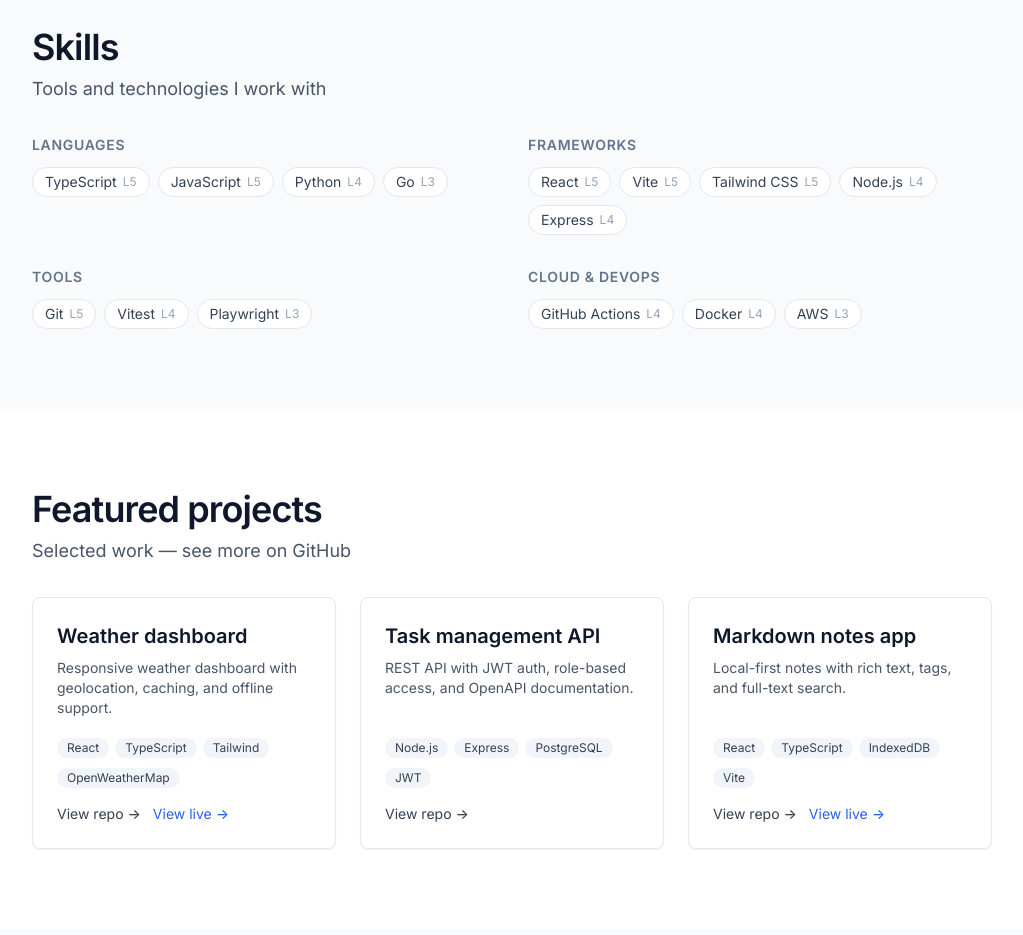
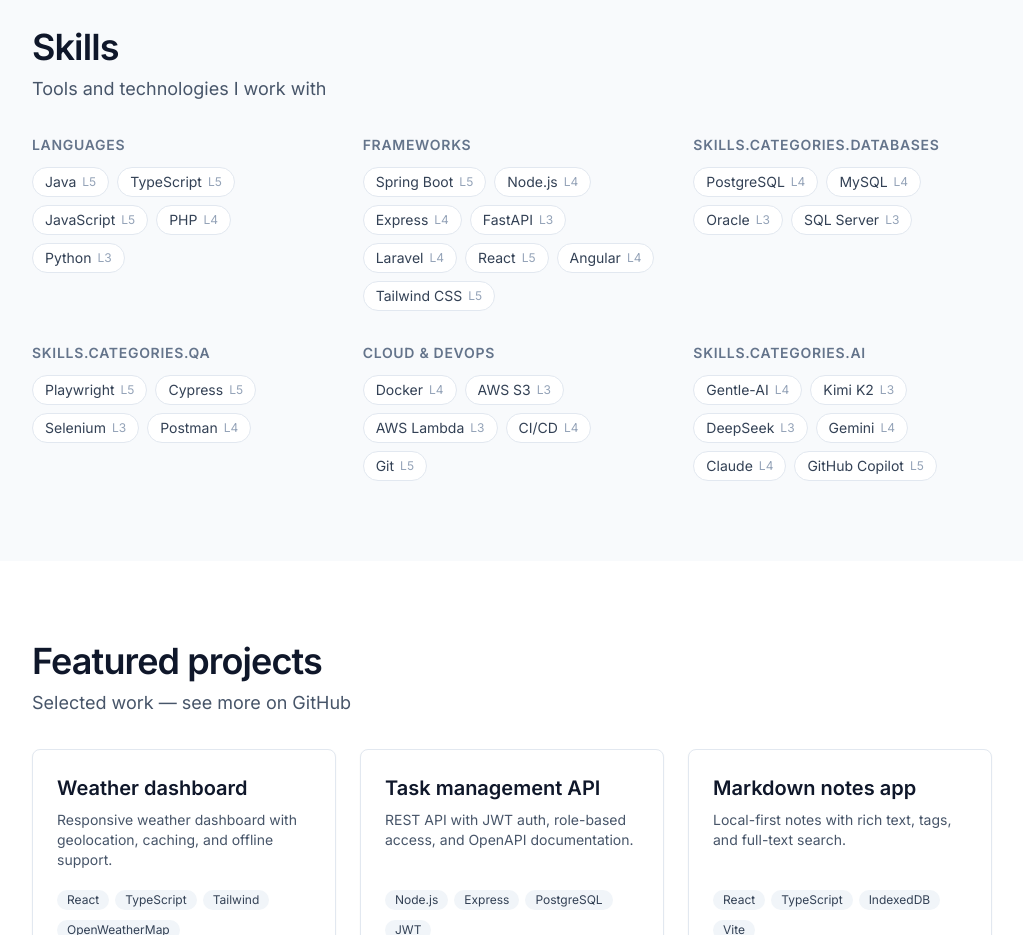
Before and after one commit to JOspitia/JOspitia.github.io, a React (Vite) app: page / in a window 1280 px wide. Shown: the part 1240-2175 px from the top of the page, without its empty margins (128-1151 px from the left). Built offline with nearby package versions, Linux system fonts and the light colour scheme.

Commit message:
feat(data): reescribir skills con stack real (Java, Spring, QA, IA, etc.)

```diff
--- a/src/data/skills.ts
+++ b/src/data/skills.ts
@@ -1,30 +1,61 @@
 import type { Skill } from '../types/skill';
 
 /**
- * Skills data source — consumed by the Skills section (PR 3).
+ * Skills data source — consumed by the Skills section (PR 3a).
  *
  * `name` is intentionally NOT translated (design #168 decision #4):
  * "TypeScript", "PostgreSQL", etc. are product names, not copy.
  * Category labels ARE translated via `t('skills.categories.<id>')`.
  *
- * `level` is a 1..5 ordinal reserved for future visual rendering
- * (bars / dot grids). PR 3 may or may not surface it; the field
- * exists either way so the data contract stays stable.
+ * `level` is a 1..5 ordinal surfaced as `L{level}` next to each badge.
+ *
+ * PR 8a replaces placeholders with the real stack from the user's
+ * `ME.md`: 6 categories (languages, frameworks, databases, qa, cloud,
+ * ai) with 32 skills. Levels reflect working confidence (1=exposure,
+ * 5=expert).
  */
 export const skills: readonly Skill[] = [
+  // Languages
+  { id: 'java', name: 'Java', category: 'languages', level: 5 },
   { id: 'ts', name: 'TypeScript', category: 'languages', level: 5 },
   { id: 'js', name: 'JavaScript', category: 'languages', level: 5 },
-  { id: 'py', name: 'Python', category: 'languages', level: 4 },
-  { id: 'go', name: 'Go', category: 'languages', level: 3 },
-  { id: 'react', name: 'React', category: 'frameworks', level: 5 },
-  { id: 'vite', name: 'Vite', category: 'frameworks', level: 5 },
-  { id: 'tailwind', name: 'Tailwind CSS', category: 'frameworks', level: 5 },
+  { id: 'php', name: 'PHP', category: 'languages', level: 4 },
+  { id: 'py', name: 'Python', category: 'languages', level: 3 },
+
+  // Frameworks (backend + frontend)
+  { id: 'spring', name: 'Spring Boot', category: 'frameworks', level: 5 },
   { id: 'node', name: 'Node.js', category: 'frameworks', level: 4 },
   { id: 'express', name: 'Express', category: 'frameworks', level: 4 },
-  { id: 'git', name: 'Git', category: 'tools', level: 5 },
-  { id: 'vitest', name: 'Vitest', category: 'tools', level: 4 },
-  { id: 'playwright', name: 'Playwright', category: 'tools', level: 3 },
-  { id: 'gh', name: 'GitHub Actions', category: 'cloud', level: 4 },
+  { id: 'fastapi', name: 'FastAPI', category: 'frameworks', level: 3 },
+  { id: 'laravel', name: 'Laravel', category: 'frameworks', level: 4 },
+  { id: 'react', name: 'React', category: 'frameworks', level: 5 },
+  { id: 'angular', name: 'Angular', category: 'frameworks', level: 4 },
+  { id: 'tailwind', name: 'Tailwind CSS', category: 'frameworks', level: 5 },
+
+  // Databases
+  { id: 'postgres', name: 'PostgreSQL', category: 'databases', level: 4 },
+  { id: 'mysql', name: 'MySQL', category: 'databases', level: 4 },
+  { id: 'oracle', name: 'Oracle', category: 'databases', level: 3 },
+  { id: 'mssql', name: 'SQL Server', category: 'databases', level: 3 },
+
+  // QA & Testing
+  { id: 'playwright', name: 'Playwright', category: 'qa', level: 5 },
+  { id: 'cypress', name: 'Cypress', category: 'qa', level: 5 },
+  { id: 'selenium', name: 'Selenium', category: 'qa', level: 3 },
+  { id: 'postman', name: 'Postman', category: 'qa', level: 4 },
+
+  // Cloud & DevOps
   { id: 'docker', name: 'Docker', category: 'cloud', level: 4 },
-  { id: 'aws', name: 'AWS', category: 'cloud', level: 3 },
+  { id: 'aws-s3', name: 'AWS S3', category: 'cloud', level: 3 },
+  { id: 'aws-lambda', name: 'AWS Lambda', category: 'cloud', level: 3 },
+  { id: 'ci-cd', name: 'CI/CD', category: 'cloud', level: 4 },
+  { id: 'git', name: 'Git', category: 'cloud', level: 5 },
+
+  // AI & Orchestrators
+  { id: 'gentle-ai', name: 'Gentle-AI', category: 'ai', level: 4 },
+  { id: 'kimi', name: 'Kimi K2', category: 'ai', level: 3 },
+  { id: 'deepseek', name: 'DeepSeek', category: 'ai', level: 3 },
+  { id: 'gemini', name: 'Gemini', category: 'ai', level: 4 },
+  { id: 'claude', name: 'Claude', category: 'ai', level: 4 },
+  { id: 'copilot', name: 'GitHub Copilot', category: 'ai', level: 5 },
 ] as const;
--- a/src/sections/Skills.tsx
+++ b/src/sections/Skills.tsx
@@ -8,12 +8,17 @@
 /**
  * Display order for skill categories. Matches the i18n key namespace
  * `skills.categories.*` and the union members in `SkillCategory`.
+ *
+ * PR 8a: extended from 4 to 6 categories (added `databases`, `qa`,
+ * `ai`) and switched the grid to `lg:grid-cols-3` to balance six tiles.
  */
 const CATEGORY_ORDER: readonly SkillCategory[] = [
   'languages',
   'frameworks',
-  'tools',
+  'databases',
+  'qa',
   'cloud',
+  'ai',
 ];
 
 function groupByCategory(items: readonly Skill[]): Map<SkillCategory, Skill[]> {
@@ -43,7 +48,7 @@
     >
       <Container>
         <SectionHeading titleKey="skills.title" subtitleKey="skills.subtitle" />
-        <div className="grid grid-cols-1 gap-8 md:grid-cols-2">
+        <div className="grid grid-cols-1 gap-8 md:grid-cols-2 lg:grid-cols-3">
           {CATEGORY_ORDER.map((cat) => {
             const items = grouped.get(cat) ?? [];
             return (
--- a/src/types/skill.ts
+++ b/src/types/skill.ts
@@ -1,15 +1,25 @@
 /**
- * Skill grouping + per-skill metadata used by the Skills section (PR 3)
- * and the typed data source in src/data/skills.ts (PR 2).
+ * Skill grouping + per-skill metadata used by the Skills section (PR 3a)
+ * and the typed data source in src/data/skills.ts (PR 8a).
  *
  * `name` is intentionally NOT translated (design #168 decision #4): skill
  * labels like "TypeScript" or "PostgreSQL" are product names, not copy.
  * Category labels ARE translated via `t('skills.categories.' + category)`.
  *
  * `level` is a 1..5 ordinal for future visual ordering (bars, dot grids).
- * PR 3 may or may not render it; the field is reserved either way.
+ * PR 3a surfaces it as `L{level}` next to each badge.
+ *
+ * PR 8a extends the category union with `databases`, `qa`, and `ai` to
+ * mirror the real stack (see `ME.md`). Categories are rendered in
+ * stable order via `CATEGORY_ORDER` in `sections/Skills.tsx`.
  */
-export type SkillCategory = 'languages' | 'frameworks' | 'tools' | 'cloud';
+export type SkillCategory =
+  | 'languages'
+  | 'frameworks'
+  | 'databases'
+  | 'qa'
+  | 'cloud'
+  | 'ai';
 
 export type Skill = {
   id: string;
```
